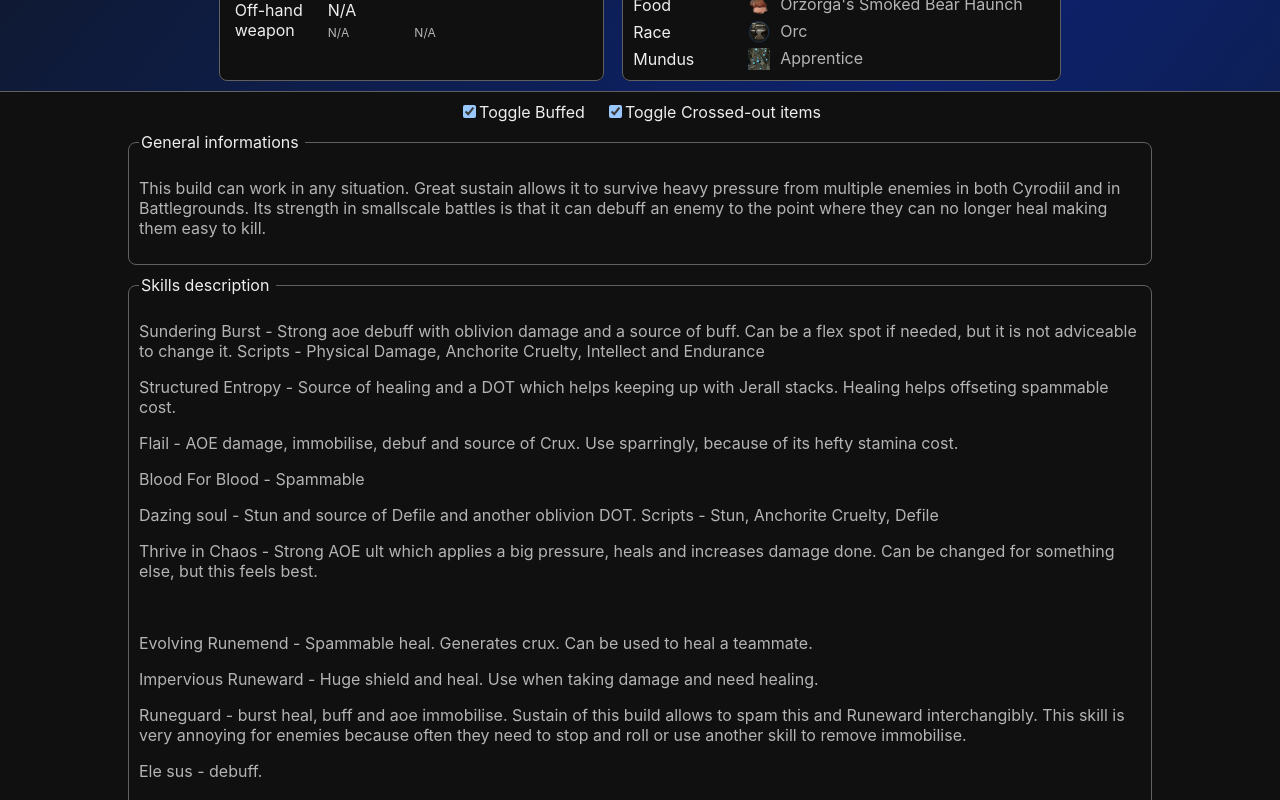
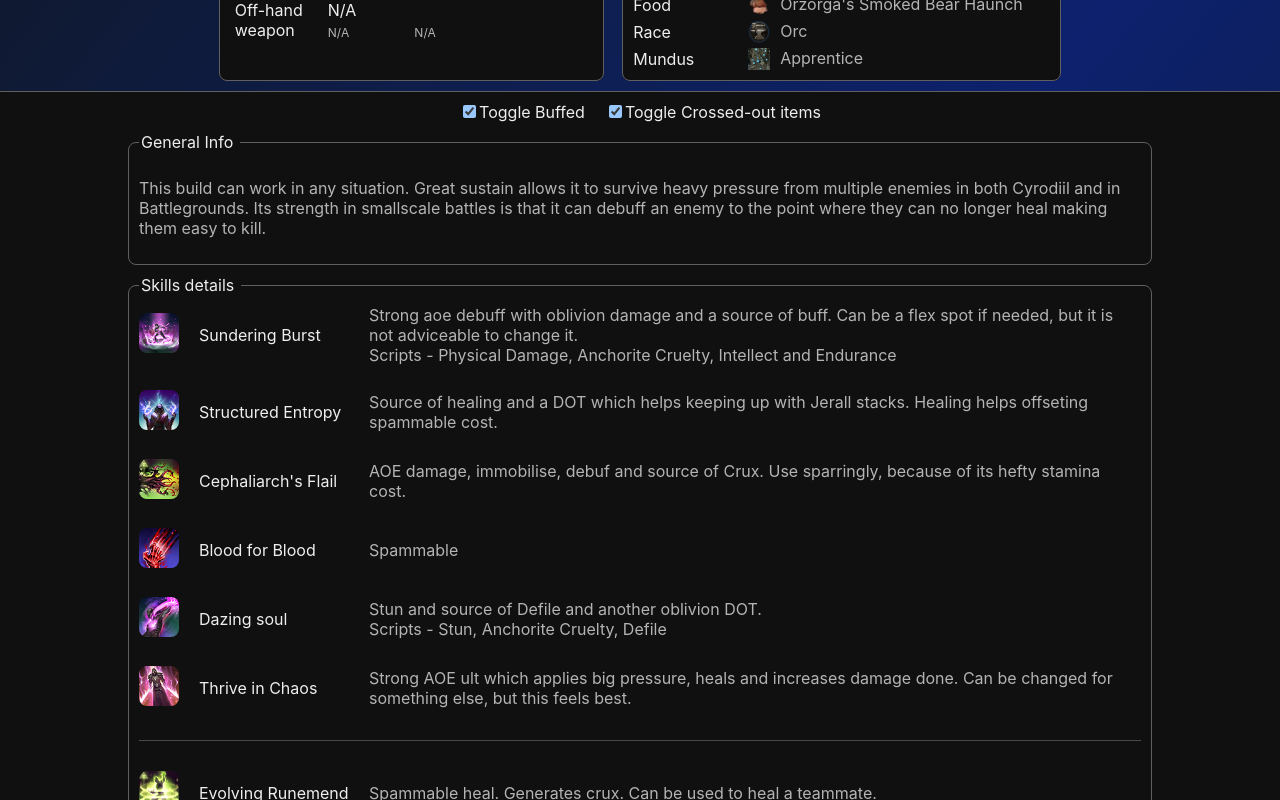
Before and after one commit to FuriousSniper/top-eso-builds, a React app: page /build/arcanist in a window 1280 px wide. Shown: the part 780-1580 px from the top of the page. Built offline with nearby package versions, Linux system fonts and the light colour scheme; the HTML template or start-up script is replaced by a standard one.

Commit message:
feat: added standarized skill explanation details

```diff
--- a/src/builds/arcanist1.tsx
+++ b/src/builds/arcanist1.tsx
@@ -14,10 +14,22 @@ const arcanist1: BuildType = {
     id: "soloArc1",
     buildIcon: "/icons/classes/arcanist.png",
     skills: {
-        normalFront: [scribingSkills[1], magesGuildSkills[0], arcanistSkills[1], vampireSkills[0], scribingSkills[0]],
-        ultFront: dualWieldSkills[0],
-        normalBack: [arcanistSkills[0], arcanistSkills[3], arcanistSkills[2], destroSkills[0], arcanistSkills[4]],
-        ultBack: arcanistSkills[5],
+        normalFront: [
+            { skill: scribingSkills[1], explanationHtml: "<p>Strong aoe debuff with oblivion damage and a source of buff. Can be a flex spot if needed, but it is not adviceable to change it.<br/>Scripts - Physical Damage, Anchorite Cruelty, Intellect and Endurance</p>" },
+            { skill: magesGuildSkills[0], explanationHtml: "<p>Source of healing and a DOT which helps keeping up with Jerall stacks. Healing helps offseting spammable cost.</p>" },
+            { skill: arcanistSkills[1], explanationHtml: "<p>AOE damage, immobilise, debuf and source of Crux. Use sparringly, because of its hefty stamina cost.</p>" },
+            { skill: vampireSkills[0], explanationHtml: "<p>Spammable</p>" },
+            { skill: scribingSkills[0], explanationHtml: "<p>Stun and source of Defile and another oblivion DOT.<br/>Scripts - Stun, Anchorite Cruelty, Defile</p>" }
+        ],
+        ultFront: { skill: dualWieldSkills[0], explanationHtml: "<p>Strong AOE ult which applies big pressure, heals and increases damage done. Can be changed for something else, but this feels best.</p>" },
+        normalBack: [
+            { skill: arcanistSkills[0], explanationHtml: "<p>Spammable heal. Generates crux. Can be used to heal a teammate.</p>" },
+            { skill: arcanistSkills[3], explanationHtml: "<p>Huge shield and heal. Use when taking damage and need healing.</p>" },
+            { skill: arcanistSkills[2], explanationHtml: "<p>Burst heal, buff and aoe immobilise. Sustain of this build allows to spam this and Runeward interchangibly. This skill is very annoying for enemies because often they need to stop and roll or use another skill to remove immobilise.</p>" },
+            { skill: destroSkills[0], explanationHtml: "<p>Debuff.</p>" },
+            { skill: arcanistSkills[4], explanationHtml: "<p>Armor buff</p>" }
+        ],
+        ultBack: { skill: arcanistSkills[5], explanationHtml: "<p>Defensive ult</p>" },
     },
     gear: [
         {
@@ -92,28 +104,28 @@ const arcanist1: BuildType = {
             slot: "Main-hand weapon",
             trait: TraitEnum.nirn,
             enchant: GlyphEnum.multi,
-            weapon:"Mace"
+            weapon: "Mace"
         },
         {
             set: sets[1],
             slot: "Off-hand weapon",
             trait: TraitEnum.charged,
             enchant: GlyphEnum.multi,
-            weapon:"Mace"
+            weapon: "Mace"
         },
         {
             set: sets[2],
             slot: "Off-hand weapon",
             trait: TraitEnum.defending,
             enchant: GlyphEnum.wd,
-            weapon:"Ice Staff"
+            weapon: "Ice Staff"
         },
         {
             set: null,
             slot: "Off-hand weapon",
             trait: null,
             enchant: null,
-            weapon:null
+            weapon: null
         },
 
     ],
@@ -159,15 +171,8 @@ const arcanist1: BuildType = {
         race: race[0],
         mundus: munduses[1]
     },
+    generalInfo: "<p>This build can work in any situation. Great sustain allows it to survive heavy pressure from multiple enemies in both Cyrodiil and in Battlegrounds. Its strength in smallscale battles is that it can debuff an enemy to the point where they can no longer heal making them easy to kill.</p>",
     details: [
-        {
-            title: "General informations",
-            htmlText: "<p>This build can work in any situation. Great sustain allows it to survive heavy pressure from multiple enemies in both Cyrodiil and in Battlegrounds. Its strength in smallscale battles is that it can debuff an enemy to the point where they can no longer heal making them easy to kill.</p>"
-        },
-        {
-            title: "Skills description",
-            htmlText: "<p>Sundering Burst - Strong aoe debuff with oblivion damage and a source of buff. Can be a flex spot if needed, but it is not adviceable to change it. Scripts - Physical Damage, Anchorite Cruelty, Intellect and Endurance</p><p>Structured Entropy - Source of healing and a DOT which helps keeping up with Jerall stacks. Healing helps offseting spammable cost.</p><p>Flail - AOE damage, immobilise, debuf and source of Crux. Use sparringly, because of its hefty stamina cost.</p><p>Blood For Blood - Spammable</p><p>Dazing soul - Stun and source of Defile and another oblivion DOT. Scripts - Stun, Anchorite Cruelty, Defile</p><p>Thrive in Chaos - Strong AOE ult which applies a big pressure, heals and increases damage done. Can be changed for something else, but this feels best.</p><br/><p>Evolving Runemend - Spammable heal. Generates crux. Can be used to heal a teammate.</p><p>Impervious Runeward - Huge shield and heal. Use when taking damage and need healing.</p><p>Runeguard - burst heal, buff and aoe immobilise. Sustain of this build allows to spam this and Runeward interchangibly. This skill is very annoying for enemies because often they need to stop and roll or use another skill to remove immobilise.</p><p>Ele sus - debuff.</p><p>Cruxweaver armor - armor buff</p>"
-        },
         {
             title: "Rotation",
             htmlText: "<p>Ele drain -> Structured Entropy -> Dazing Soul -> Cephaliarch's Flail -> Sundering Burst -> Blood for blood spam.</p><p>The idea here is to apply all skills that have debuf component and when you are at full health and have all buffs up, use spammable.</p>"
--- a/src/builds/sorc.tsx
+++ b/src/builds/sorc.tsx
@@ -10,10 +10,22 @@ const sorc: BuildType = {
     name: "Sorc BG/Cyro",
     id: "soloSorc1",
     skills: {
-        normalFront: [sorcSkills[3], magesGuildSkills[1], sorcSkills[1], scribingSkills[2], sorcSkills[9]],
-        ultFront: sorcSkills[6],
-        normalBack: [sorcSkills[4], sorcSkills[2], sorcSkills[0], sorcSkills[7], sorcSkills[8]],
-        ultBack: sorcSkills[5],
+        normalFront: [
+            { skill: sorcSkills[3], explanationHtml: "<p>Stamina spammable. Also allows user to combine it with Shocking soul for one-time burst.</p>" },
+            { skill: magesGuildSkills[1], explanationHtml: "<p>Max magicka buff</p>" },
+            { skill: sorcSkills[1], explanationHtml: "<p>Primary shield and heal</p>" },
+            { skill: scribingSkills[2], explanationHtml: "<p>Magicka spammable. <br/>Scripts - Shock damage, Class mastery, Breach</p>" },
+            { skill: sorcSkills[9], explanationHtml: "<p>Mobility, stun</p>" }
+        ],
+        ultFront: { skill: sorcSkills[6], explanationHtml: "<p>Very strong damage ult and resource return. Pairs great with both spammables and delivers devastating burst.</p>" },
+        normalBack: [
+            { skill: sorcSkills[4], explanationHtml: "<p>Resource return, heal</p>" },
+            { skill: sorcSkills[2], explanationHtml: "<p>Free buffs for slotting</p>" },
+            { skill: sorcSkills[0], explanationHtml: "<p>Strong burst damage skill</p>" },
+            { skill: sorcSkills[7], explanationHtml: "<p>Armor buff. Used also to proc Wretched</p>" },
+            { skill: sorcSkills[8], explanationHtml: "<p>Damage and healing buff</p>" }
+        ],
+        ultBack: { skill: sorcSkills[5], explanationHtml: "<p>Good ult for group play or close quaters fights. You can swap this for meteor, atronach or something else if you want</p>" },
     },
     gear: [
         {
@@ -88,7 +100,7 @@ const sorc: BuildType = {
             slot: "Main-hand weapon",
             trait: TraitEnum.sharp,
             enchant: GlyphEnum.shock,
-            weapon:"Lightning Staff"
+            weapon: "Lightning Staff"
         },
         {
             set: null,
@@ -102,7 +114,7 @@ const sorc: BuildType = {
             slot: "Off-hand weapon",
             trait: TraitEnum.defending,
             enchant: GlyphEnum.wd,
-            weapon:"Ice Staff"
+            weapon: "Ice Staff"
         },
         {
             set: null,
@@ -155,15 +167,8 @@ const sorc: BuildType = {
         race: race[1],
         mundus: munduses[3]
     },
+    generalInfo: "<p>This build can work in both cyro and BGs. It has good sustain, mobility and very good burst. It doesn't provide any cross healing, but sometimes negate can turn the tide of battle!</p>",
     details: [
-        {
-            title: "General informations",
-            htmlText: "<p>This build can work in both cyro and BGs. It has good sustain, mobility and very good burst. It doesn't provide any cross healing, but sometimes negate can turn the of battle!</p>"
-        },
-        {
-            title: "Skills description",
-            htmlText: "<p>Crystal Weapon - stamina spammable. Also allows user to combine it with Shocking soul for one-time burst.</p><p>Inner light - max magicka buff</p><p>Hardened ward - primary shield and heal</p><p>Shocking soul - magicka spammable. Scripts - Shock damage, Class mastery, Breach</p><p>Streak - mobility, stun</p><p>Overload - damage ult</p><br /><p>Dark conversion - resource return, heal</p><p>Bound Armor - free buffs for slotting</p><p>Haunting curse - strong burst damage skill</p><p>Hurricane - armor buff. Used also to proc Wretched</p><p>Crit surge - damage and h ealing buff</p><p>Negate - Good ult for group play or close quaters fights. You can swap this for meteor, atronach or something else if you want</p>"
-        },
         {
             title: "Rotation",
             htmlText: "<p>Haunting Curse -> Crystal weapon -> Shocking soul</p><br/> With overload enabled you can create a very strong burst combo. Otherwise just cast Crystal weapon or Shocking soul, whichever resource you need less."
--- /dev/null
+++ b/src/components/BuildComponents/BuildExplainSkills/index.tsx
@@ -0,0 +1,39 @@
+import { ExplainedSkill } from "../../../types/common"
+import GenericDisplayField from "../../GenericDisplayField"
+import SkillExplanation from "../SkillExplanation"
+import './style.less'
+
+interface IBuildExplainSkillsProps {
+    skills: {
+        normalFront: Array<ExplainedSkill>,
+        ultFront: ExplainedSkill,
+        normalBack?: Array<ExplainedSkill>,
+        ultBack?: ExplainedSkill,
+    }
+}
+const BuildExplainSkills = (props: IBuildExplainSkillsProps) => {
+    return (
+        <GenericDisplayField legendText="Skills details" className={"skillExplanationWrapper"}>
+            <>
+                {
+                    props.skills?.normalFront.map((skill: ExplainedSkill, key: number) => {
+                        return <SkillExplanation skillObject={skill} key={key} />
+                    })
+                }
+                    <SkillExplanation skillObject={props.skills?.ultFront} />
+                    <div className="separator"></div>
+                {
+                    props.skills?.normalBack?.map((skill: ExplainedSkill, key: number) => {
+                        return <SkillExplanation skillObject={skill} key={key} />
+                    })
+                }
+                {
+                    props.skills?.ultBack !== undefined ?
+                    <SkillExplanation skillObject={props.skills?.ultBack} /> : ''
+                }
+            </>
+        </GenericDisplayField>
+
+    )
+}
+export default BuildExplainSkills
--- /dev/null
+++ b/src/components/BuildComponents/BuildExplainSkills/style.less
@@ -0,0 +1,5 @@
+.skillExplanationWrapper{
+    display: flex;
+    flex-direction: column;
+    row-gap: 25px;
+}
--- /dev/null
+++ b/src/components/BuildComponents/SkillExplanation/index.tsx
@@ -0,0 +1,26 @@
+import { ExplainedSkill } from "../../../types/common"
+import SingleSkill from "../SingleSkill"
+import './style.less'
+
+interface ISkillExplanationProps {
+    skillObject?: ExplainedSkill
+}
+
+const SkillExplanation = (props: ISkillExplanationProps) => {
+    return (
+        <>
+            {
+                props.skillObject &&
+                <div className="skillExplainedWrapper">
+                    <div className="leftWrapper">
+                        <div className="skillIconWrapper"><SingleSkill skill={props.skillObject.skill} /></div>
+                        <div className="explSkillName">{props.skillObject.skill.name}</div>
+                    </div>
+                    <div className="skillExplanationText" dangerouslySetInnerHTML={{ __html: props.skillObject.explanationHtml }}></div>
+                </div>
+            }
+        </>
+    )
+}
+
+export default SkillExplanation
--- /dev/null
+++ b/src/components/BuildComponents/SkillExplanation/style.less
@@ -0,0 +1,30 @@
+@import "/src/styles/variables.less";
+
+.skillExplainedWrapper{
+    display: flex;
+    width: 100%;
+    flex-direction: row;
+    justify-content: flex-start;
+    align-items: center;
+    gap: 20px;
+
+    .leftWrapper{
+        display: flex;
+        flex-direction: row;
+        align-items: center;
+        justify-content: center;
+        gap: 20px;
+
+        .explSkillName{
+            width: 150px;
+        }
+    }
+
+    .skillExplanationText{
+        color: @color-secondary;
+
+        p{
+            all: unset;
+        }
+    }
+}
--- a/src/components/GenericDisplayField/index.tsx
+++ b/src/components/GenericDisplayField/index.tsx
@@ -4,7 +4,8 @@ import './style.less'
 interface IGenericDisplayProps {
     legendText: string,
     legendIcon?: string,
-    children: ReactElement
+    children: ReactElement,
+    className?: string
 }
 
 const GenericDisplayField = (props: IGenericDisplayProps)=>{
@@ -16,7 +17,7 @@ const GenericDisplayField = (props: IGenericDisplayProps)=>{
                 }
                 {props.legendText}&nbsp;
             </legend>
-            <div className="fieldsetContent">
+            <div className={`fieldsetContent ${props.className}`}>
                 {props.children}
             </div>
         </fieldset>
--- a/src/components/GenericPopover/index.tsx
+++ b/src/components/GenericPopover/index.tsx
@@ -27,35 +27,28 @@ const GenericPopover = ((props: Props) => {
     const tooltipRef = useRef<HTMLDivElement>(document.createElement('div'));
 
     const handleMouseMove = (event: React.MouseEvent) => {
-        const { clientX, clientY } = event;
-        const tooltipWidth = tooltipRef.current?.offsetWidth || 0;
-        const tooltipHeight = tooltipRef.current?.offsetHeight || 0;
-        const viewportWidth = window.innerWidth;
-        const viewportHeight = window.innerHeight;
+        const { pageX, pageY } = event;
+        if(!tooltipRef.current){
+            return
+        }
 
-        let tooltipX = clientX;
-        let tooltipY = clientY;
+        const boundingRect = tooltipRef.current?.getBoundingClientRect()
+        const viewportHeight = window.innerHeight
+        const viewportWidth = window.innerWidth
+
+        let tooltipX = pageX;
+        let tooltipY = pageY;
 
         // Check if tooltip exceeds the right side of the viewport
-        if (tooltipX + tooltipWidth + 20 > viewportWidth) {
-            tooltipX = clientX - tooltipWidth - 10;
-        }
-
-        //left viewport
-        if (tooltipX < 0) {
-            tooltipX = 0;
+        if (boundingRect.right > viewportWidth) {
+            tooltipX -= Math.abs(boundingRect?.right-viewportWidth)+20
         }
 
         // Check if tooltip exceeds the bottom of the viewport
-        if (tooltipY + tooltipHeight + 20 > viewportHeight) {
-            tooltipY = viewportHeight - tooltipHeight - 10;
+        if (boundingRect.bottom > viewportHeight) {
+            tooltipY -= Math.abs(boundingRect?.bottom-viewportHeight)+20
         }
-        /*
-                //top viewport
-                if (tooltipY - tooltipHeight < 0) {
-                    tooltipY = viewportHeight
-                }
-        */
+
         setTooltipPosition({ x: tooltipX, y: tooltipY });
     };
 
--- a/src/pages/BuildPage/index.tsx
+++ b/src/pages/BuildPage/index.tsx
@@ -15,6 +15,7 @@ import FooterMenu from "../../components/FooterMenu";
 import sorc from "../../builds/sorc";
 import './style.less'
 import GenericDisplayField from "../../components/GenericDisplayField";
+import BuildExplainSkills from "../../components/BuildComponents/BuildExplainSkills";
 
 const BuildPage = () => {
     const { buildNameParam } = useParams();
@@ -31,11 +32,11 @@ const BuildPage = () => {
             setBuild(arcanist1)
             buildLocal = arcanist1
         }
-        else if(buildNameParam==="burstSorc"){
+        else if (buildNameParam === "burstSorc") {
             setBuild(sorc)
             buildLocal = sorc
         }
-        else{
+        else {
             navigate("/")
         }
 
@@ -56,12 +57,12 @@ const BuildPage = () => {
             setCrosseditemsArray(allItems[buildLocal.id])
         }
 
-        document.title=`Build: ${buildLocal.name}`
+        document.title = `Build: ${buildLocal.name}`
     }, [buildNameParam, navigate])
 
-    useEffect(()=>{
+    useEffect(() => {
         changeCrossedItemsStatus(crossBuildItems, crossedItemsArray)
-    },[crossBuildItems,crossedItemsArray])
+    }, [crossBuildItems, crossedItemsArray])
 
     const toggleCrossedState = (id: string) => {
         if (!crossBuildItems) {
@@ -86,7 +87,7 @@ const BuildPage = () => {
     }
 
     const changeCrossedItemsStatus = (addCross: boolean, crossedArray: Array<string>) => {
-        if(_.isUndefined(crossedArray)){
+        if (_.isUndefined(crossedArray)) {
             return
         }
 
@@ -94,7 +95,7 @@ const BuildPage = () => {
             if (addCross) {
                 document.getElementById(crossedArray[i])?.classList.add("itemCrossed")
             }
-            else{
+            else {
                 document.getElementById(crossedArray[i])?.classList.remove("itemCrossed")
             }
         }
@@ -116,16 +117,20 @@ const BuildPage = () => {
                     <BuildSkills skills={build.skills} />
                     <BuildStats stats={build.stats} buffed={buffedStats} />
                     <BuildCp cp={build.cp} toggleCrossFunction={toggleCrossedState} buildId={build.id} />
-                    <BuildMisc misc={build.misc} toggleCrossFunction={toggleCrossedState} buildId={build.id}/>
+                    <BuildMisc misc={build.misc} toggleCrossFunction={toggleCrossedState} buildId={build.id} />
                 </div>
             </div>
             <div className="otherStuff">
                 <div className="controls">
-                    <div><input type="checkbox" name="buffed" id="buffed" onChange={() => setBuffedStats(!buffedStats)} checked={buffedStats}/><label htmlFor="buffed">Toggle Buffed</label></div>
+                    <div><input type="checkbox" name="buffed" id="buffed" onChange={() => setBuffedStats(!buffedStats)} checked={buffedStats} /><label htmlFor="buffed">Toggle Buffed</label></div>
                     <div><input type="checkbox" name="itemsChecked" id="itemsChecked" onChange={() => toggleAllCrossed()} checked={crossBuildItems} /><label htmlFor="itemsChecked">Toggle Crossed-out items</label></div>
                 </div>
                 <div className="additionalDetails">
-                    <BuildDetails details={build.details}/>
+                    <GenericDisplayField legendText={"General Info"}>
+                        <div className="detailsContent" dangerouslySetInnerHTML={{ __html: build.generalInfo }}></div>
+                    </GenericDisplayField>
+                    <BuildExplainSkills skills={build.skills} />
+                    <BuildDetails details={build.details} />
                     <GenericDisplayField legendText={"Last updated"}>
                         <div className="detailsContent">{build.lastUpdated}</div>
                     </GenericDisplayField>
```
Also changed, not shown: src/components/BuildComponents/BuildSkills/index.tsx (+11 -11 lines), src/types/common/index.tsx (+10 -4 lines).
